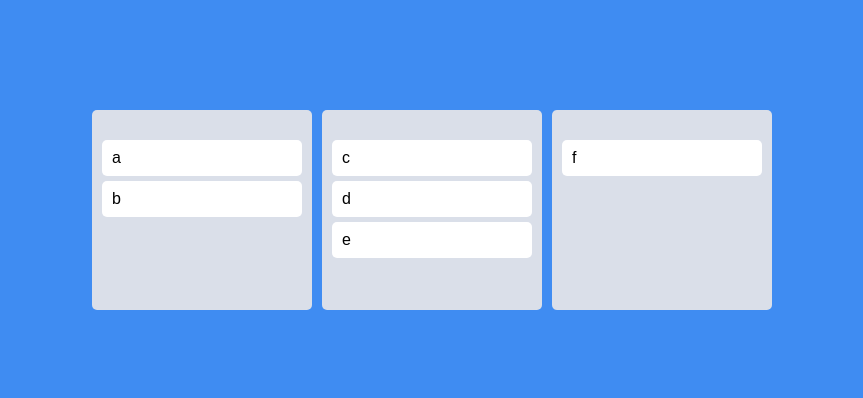
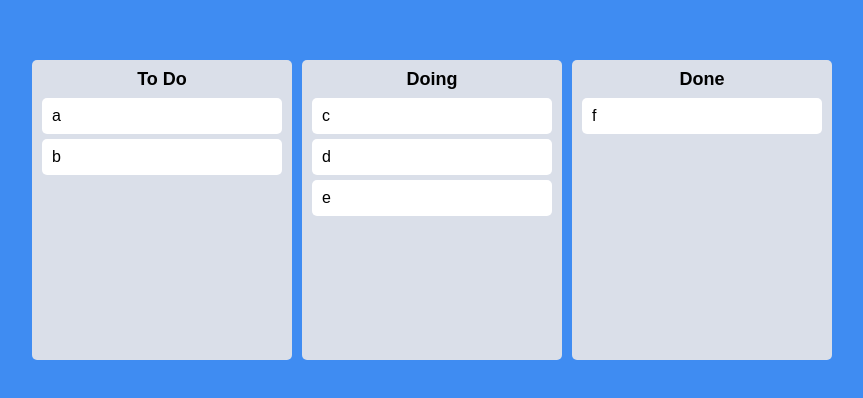
Before and after one commit to HyonHyonKOR/react-masterclass, a React (Create React App) app: page / in a window 1280 px wide. Shown: the part 190-588 px from the top of the page, without its empty margins (208-1071 px from the left). Built offline with nearby package versions, Linux system fonts and the light colour scheme.

Commit message:
feat:same,cross board movement

```diff
--- a/src/App.tsx
+++ b/src/App.tsx
@@ -6,7 +6,7 @@
 
 const Wrapper = styled.div`
   display: flex;
-  max-width: 680px;
+  width: 100vh;
   height: 100vh;
   margin: 0 auto;
   justify-content: center;
@@ -14,23 +14,41 @@
 `;
 
 const Boards = styled.div`
-  display: grid;
+  display: flex;
+  justify-content: center;
+  align-items: flex-start;
   width: 100%;
   gap: 10px;
-  grid-template-columns: repeat(3, 1fr);
 `;
 
 export default function App() {
   const [toDos, setToDos] = useAtom(toDosAtom);
-  const onDragEnd = ({ draggableId, destination, source }: DropResult) => {
+  const onDragEnd = (info: DropResult) => {
+    const { destination, draggableId, source } = info;
     if (destination?.index === undefined) return;
-
-    // setToDos((oldToDos) => {
-    //   const copyToDos = [...oldToDos];
-    //   copyToDos.splice(source.index, 1);
-    //   copyToDos.splice(destination?.index, 0, draggableId);
-    //   return copyToDos;
-    // });
+    if (destination?.droppableId === source.droppableId) {
+      //same board movement.
+      setToDos((allBoards) => {
+        const boardCopy = [...allBoards[source.droppableId]];
+        boardCopy.splice(source.index, 1);
+        boardCopy.splice(destination?.index, 0, draggableId);
+        return { ...allBoards, [source.droppableId]: boardCopy };
+      });
+    }
+    if (destination?.droppableId !== source.droppableId) {
+      //cross board movement
+      setToDos((allBoards) => {
+        const sourceBoard = [...allBoards[source.droppableId]];
+        const targetBoard = [...allBoards[destination.droppableId]];
+        sourceBoard.splice(source.index, 1);
+        targetBoard.splice(destination?.index, 0, draggableId);
+        return {
+          ...allBoards,
+          [source.droppableId]: sourceBoard,
+          [destination.droppableId]: targetBoard,
+        };
+      });
+    }
   };
   return (
     <DragDropContext onDragEnd={onDragEnd}>
--- a/src/atoms.tsx
+++ b/src/atoms.tsx
@@ -5,7 +5,7 @@
 }
 
 export const toDosAtom = atom<IToDoState>({
-  to_do: ["a", "b"],
-  doing: ["c", "d", "e"],
-  done: ["f"],
+  "To Do": ["a", "b"],
+  Doing: ["c", "d", "e"],
+  Done: ["f"],
 });
--- a/src/components/Board.tsx
+++ b/src/components/Board.tsx
@@ -7,11 +7,19 @@
   boardId: string;
 }
 
+const Title = styled.h1`
+  text-align: center;
+  font-weight: 600;
+  margin-bottom: 10px;
+  font-size: 18px;
+`;
+
 const Wrapper = styled.div`
-  padding: 30px 10px 20px 10px;
+  width: 300px;
+  padding: 10px 10px 20px 10px;
   background-color: ${(props) => props.theme.boardColor};
   border-radius: 5px;
-  min-height: 200px;
+  min-height: 300px;
 `;
 
 export default function Board({ toDos, boardId }: IBoardProps) {
@@ -19,6 +27,7 @@
     <Droppable droppableId={boardId}>
       {(provided) => (
         <Wrapper ref={provided.innerRef} {...provided.droppableProps}>
+          <Title>{boardId}</Title>
           {toDos.map((toDo, index) => (
             <DraggableCard key={toDo} index={index} toDo={toDo} />
           ))}
```
Also changed, not shown: 1 other file (tests, documents, lock files or other folders).
